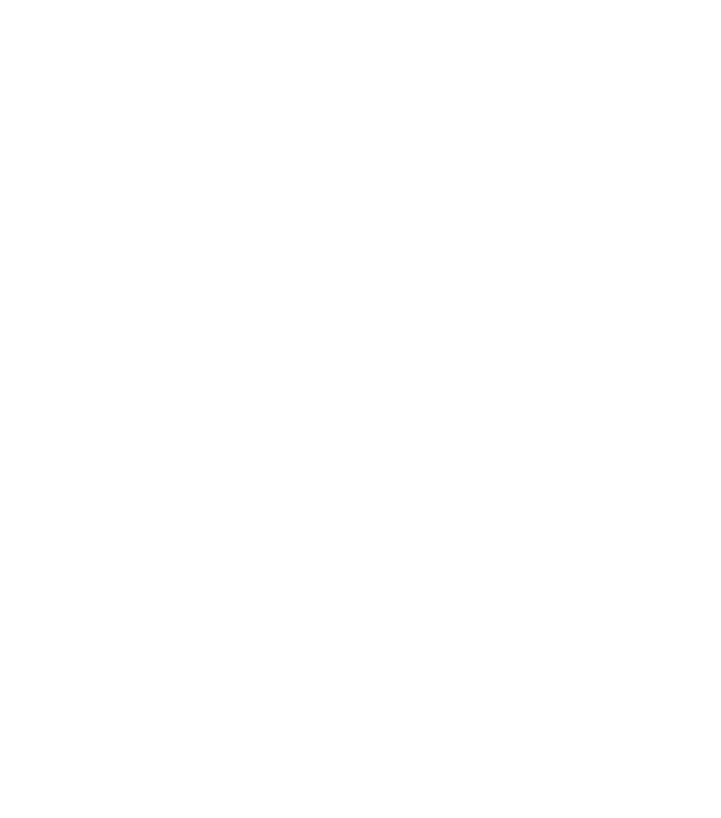
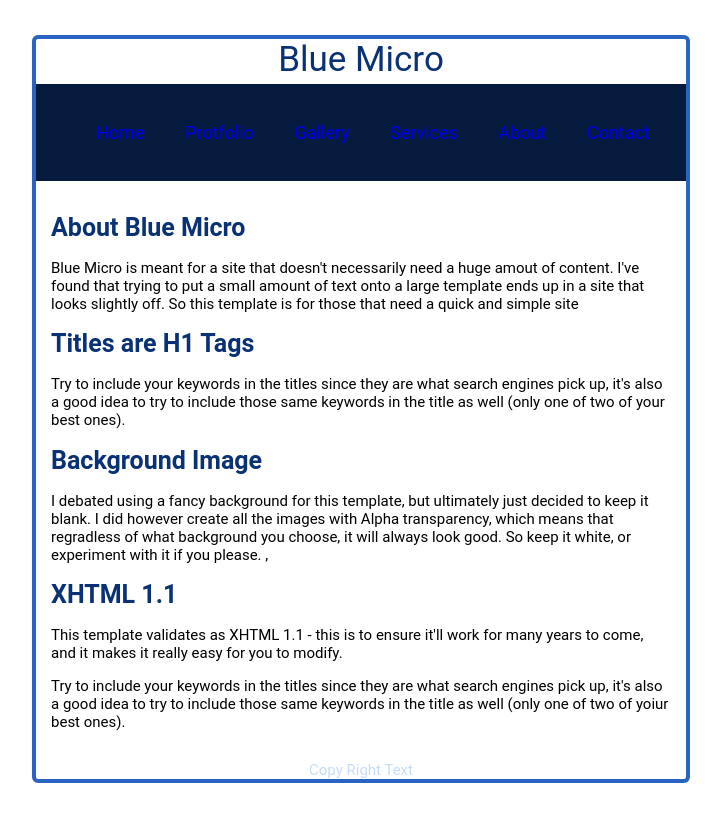
Before and after one commit to narayanUIDev/ProjectOne, a plain HTML site: page index.html in a window 1280 px wide. Shown: the whole page, without its empty margins (279-1000 px from the left). Drawn offline with Linux system fonts and the light colour scheme.

Commit message:
Completed ProjectOne

```diff
--- a/index.html
+++ b/index.html
@@ -3,8 +3,33 @@
 <head>
     <meta charset="UTF-8">
     <title>Blue Micro</title>
+    <link rel="stylesheet" type="text/css" href="stylesheet.css">
 </head>
 <body>
-
+<div class="container">
+    <header>Blue Micro</header>
+         <nav class="navbar"><!-- Start of Nav -->
+             <ul>
+                 <li><a href="#">Home</a></li>
+                 <li><a href="#">Protfolio</a></li>
+                 <li><a href="#">Gallery</a></li>
+                 <li><a href="#">Services</a></li>
+                 <li><a href="#">About</a></li>
+                 <li><a href="#">Contact</a></li>
+             </ul>
+         </nav> <!-- End of Nav -->
+    <div class="content">
+        <h1>About Blue Micro</h1>
+        <p>Blue Micro is meant for a site that doesn't necessarily need a huge amout of content. I've found that trying to put a small amount of text onto a large template ends up in a site that looks slightly off. So this template is for those that need a quick and simple site</p>
+        <h1>Titles are H1 Tags</h1>
+        <p>Try to include your keywords in the titles since they are what search engines pick up, it's also a good idea to try to include those same keywords in the title as well (only one of two of your best ones).</p>
+        <h1>Background Image</h1>
+        <p>I debated using a fancy background for this template, but ultimately just decided to keep it blank. I did however create all the images with Alpha transparency, which means that regradless of what background you choose, it will always look good. So keep it white, or experiment with it if you please. ,</p>
+        <h1>XHTML 1.1</h1>
+        <p>This template validates as XHTML 1.1 - this is to ensure it'll work for many years to come, and it makes it really easy for you to modify.</p>
+        <p>Try to include your keywords in the titles since they are what search engines pick up, it's also a good idea to try to include those same keywords in the title as well (only one of two of yoiur best ones).</p>
+    </div> <!-- End of Content -->
+    <footer>Copy Right Text</footer>
+</div>  <!-- End of Container -->
 </body>
 </html>
--- /dev/null
+++ b/stylesheet.css
@@ -0,0 +1,44 @@
+body{
+    background-color:#fff;
+    font-family:roboto;
+}
+.container{
+    width: 650px;
+    margin: 35px auto;
+    border: 4px solid #2964C2;
+    border-radius:6px;
+}
+header{
+    text-align:center;
+    font-size:35px;
+    height:45px;
+    color:#093175;
+}
+.navbar{
+    background-color:#051A3C;
+    color:white;
+    font-size:18px;
+    padding:2px;
+}
+.navbar li{
+    display:inline-block;
+    padding:18px;
+}
+.navbar a{
+    text-decoration:none;
+}
+.content{
+    padding:15px;
+}
+.content h1{
+    color:#093175;
+    font-size:25px;
+}
+.content p{
+    font-size:15px;
+}
+footer{
+    text-align:center;
+    font-size:15px;
+    color:#C5DDFA;
+}
```
